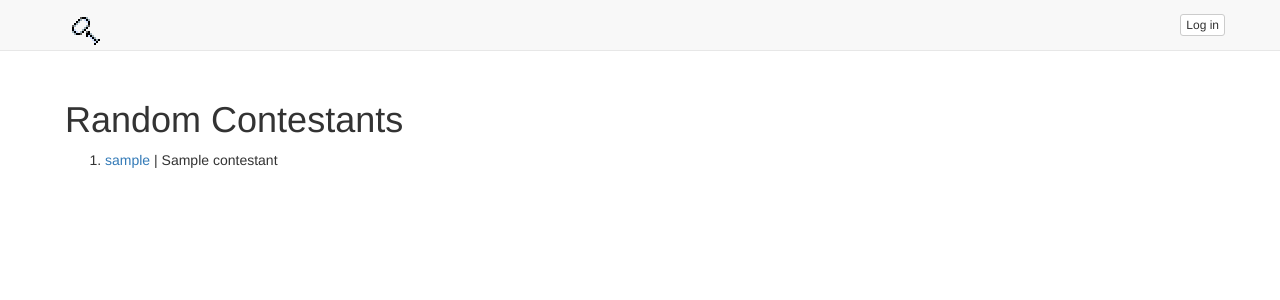
After one commit to unoacm/code_court, a Flask app: template code_court/courthouse/templates/utils/random-contestants.html in a window 1280 px wide. The commit adds this page. Shown: the top 300 px of the page. Run offline with Flask 2, Linux system fonts and the light colour scheme; the template is opened without the code that fills it: most values are stand-ins (such as "Sample title", 1, 10 or a date in 2020); parts of the project's set-up code (start-up, migrations or seed data) failed here and were passed over; some libraries are stand-ins or nearby versions.

Commit message:
add random contestants page

```diff
--- a/code_court/courthouse/templates/admin_index.html
+++ b/code_court/courthouse/templates/admin_index.html
@@ -9,6 +9,11 @@
     <li><a href="{{ url_for("users.users_view") }}">users</a>
     <li><a href="{{ url_for("runs.runs_view") }}">runs</a>
     <li><a href="{{ url_for("contests.contests_view") }}">contests</a>
+</ul>
+
+<h1>Utils</h1>
+<ul>
+    <li><a href="{{ url_for("utils.random_contestants") }}">random contestants</a>
 </ul>
 
 <h1>Info</h2>
--- /dev/null
+++ b/code_court/courthouse/templates/utils/random-contestants.html
@@ -0,0 +1,13 @@
+{% extends "viewbase.html" %}
+{% block view %}
+<h1>Random Contestants</h1>
+<ol>
+  {% for contestant in contestants %}
+    <li>
+      <a href="{{ url_for('users.users_profile', username=contestant.username) }}">
+        {{ contestant.username }}
+      </a> | {{ contestant.name }}
+    </li>
+  {% endfor %}
+</ol>
+{% endblock %}
--- a/code_court/courthouse/web.py
+++ b/code_court/courthouse/web.py
@@ -41,6 +41,7 @@ from views.admin.runs import runs
 from views.admin.contests import contests
 from views.defendant import defendant
 from views.auth import auth
+from views.admin.utils import utils
 
 # turn down log level for werkzeug
 logging.getLogger("werkzeug").setLevel(logging.INFO)
@@ -126,6 +127,7 @@ def create_app():
     app.register_blueprint(contests, url_prefix="/admin/contests")
     app.register_blueprint(defendant, url_prefix="/defendant")
     app.register_blueprint(auth, url_prefix="/admin")
+    app.register_blueprint(utils, url_prefix="/admin/utils")
 
     @app.context_processor
     def inject_user():
```
Also changed, not shown: code_court/courthouse/views/admin/utils.py (added, +27 -0 lines).
